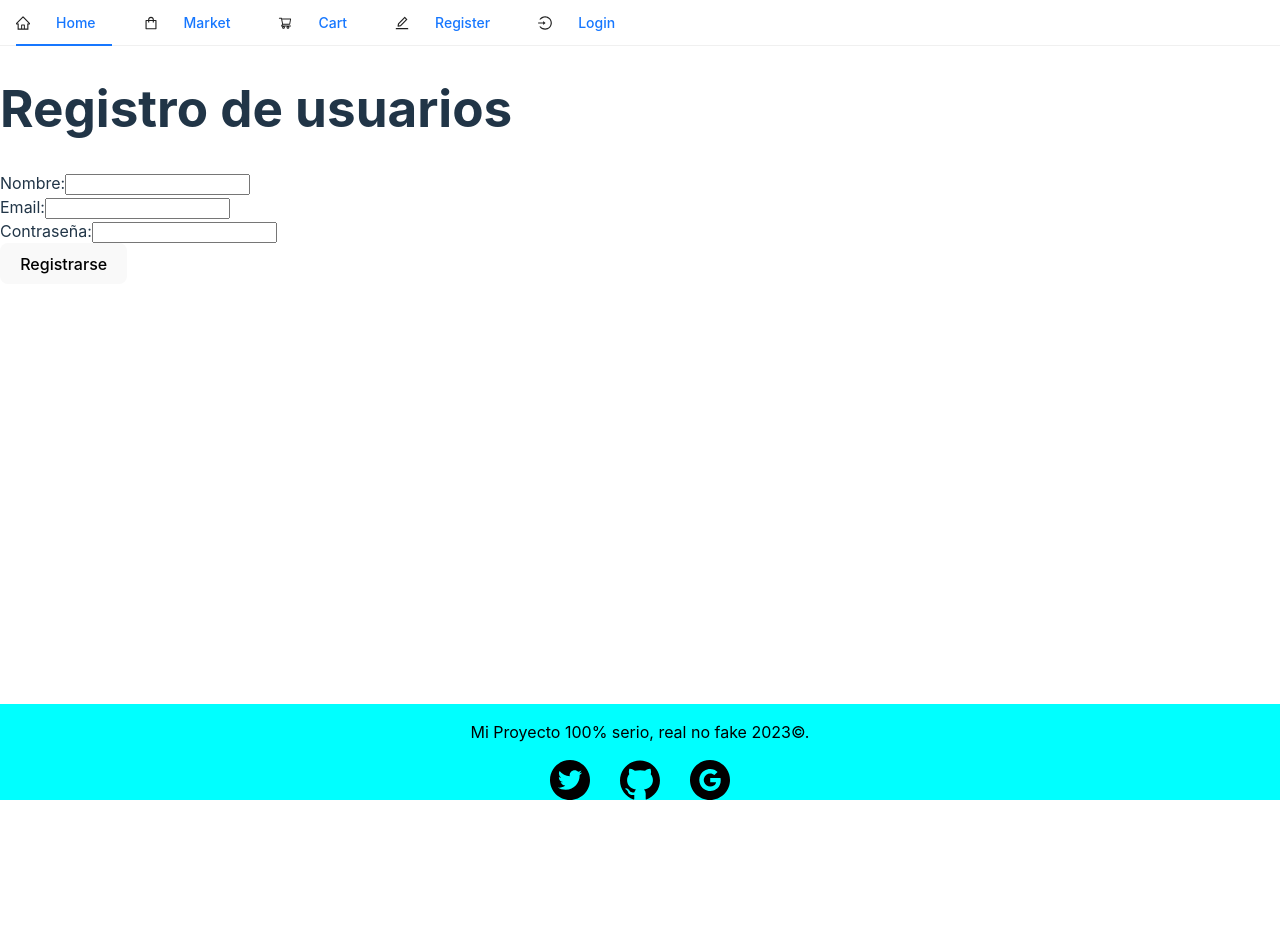
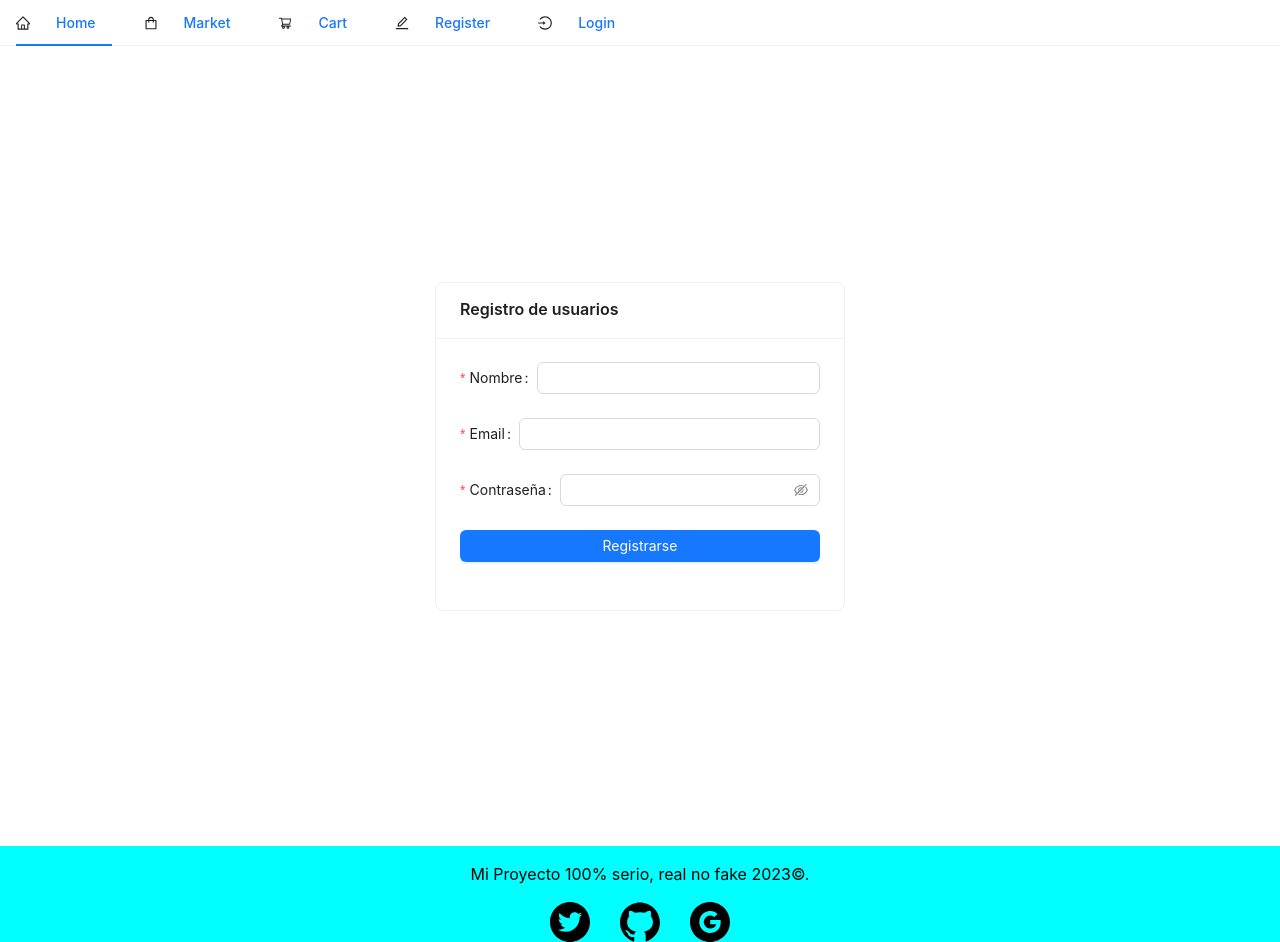
Before and after one commit to valenti94br/Complet-e-commerce, a React (Vite) app: page /register in a window 1280 px wide. Before the commit the page ends 800 px from the top, so only its background shows below. Built offline with nearby package versions, Linux system fonts and the light colour scheme; no server answers.

Commit message:
todo funcionando, quedan las pijadas

```diff
--- a/src/components/Login/Login.jsx
+++ b/src/components/Login/Login.jsx
@@ -1,65 +1,57 @@
 
 import React, { useState, useContext } from 'react';
 import { UserContext } from '../../context/UserContext/UserState';
-import { useNavigate } from 'react-router-dom'; // Importamos useNavigate
+import { useNavigate } from 'react-router-dom';
+import { Form, Input, Button, Card } from 'antd';
+import './Login.scss';
 
-// Definimos el componente Login
-function Login() {
-  // Utilizamos el hook useContext para tener acceso al UserContext
+const Login = () => {
   const { login } = useContext(UserContext);
-
-  // Creamos estados locales para el email y la contraseña con los hooks useState
   const [email, setEmail] = useState('');
   const [password, setPassword] = useState('');
-
-  // Creamos una instancia de navigate
   const navigate = useNavigate();
 
-  // Esta función se activa cada vez que el valor del campo de email cambia
   const handleEmailChange = (event) => {
     setEmail(event.target.value);
   };
 
-  // Esta función se activa cada vez que el valor del campo de contraseña cambia
   const handlePasswordChange = (event) => {
     setPassword(event.target.value);
   };
 
-  // Esta función se activa cuando se envía el formulario
-  const handleSubmit = async (event) => {
-    // Previene la recarga de la página al enviar el formulario
-    event.preventDefault();
+  const handleSubmit = async (values) => {
     try {
-      // Llama a la función login del UserContext pasando el email y la contraseña
-      await login({ email, password });
-      // Aquí manejaríamos el inicio de sesión exitoso
-      navigate('/profile'); // Navegamos a la página de perfil después del inicio de sesión exitoso
+      await login({ email: values.email, password: values.password });
+      navigate('/profile');
     } catch (error) {
       console.error(error);
-      // Aquí manejaríamos los errores en el inicio de sesión
     }
   };
 
-  // Renderizamos el formulario de inicio de sesión
   return (
-    <div>
-      <h2>Iniciar sesión</h2>
-      <form onSubmit={handleSubmit}>
-        <label>
-          Email:
-          <input type="text" value={email} onChange={handleEmailChange} />
-        </label>
-        <br />
-        <label>
-          Contraseña:
-          <input type="password" value={password} onChange={handlePasswordChange} />
-        </label>
-        <br />
-        <button type="submit">Iniciar sesión</button>
-      </form>
+    <div className="login-container">
+      <Card className="login-card">
+        <h2 className="login-title">Iniciar sesión</h2>
+        <Form className="login-form" onFinish={handleSubmit}>
+          <Form.Item label="Email" name="email" rules={[{ required: true, message: '¡Por favor ingresa tu email!' }]}>
+            <Input type="text" value={email} onChange={handleEmailChange} />
+          </Form.Item>
+          <Form.Item
+            label="Contraseña"
+            name="password"
+            rules={[{ required: true, message: '¡Por favor ingresa tu contraseña!' }]}
+          >
+            <Input.Password value={password} onChange={handlePasswordChange} />
+          </Form.Item>
+          <Form.Item>
+            <Button type="primary" htmlType="submit" className="login-form-button">
+              Iniciar sesión
+            </Button>
+          </Form.Item>
+        </Form>
+      </Card>
     </div>
   );
-}
+};
 
-// Exportamos el componente Login
 export default Login;
--- /dev/null
+++ b/src/components/Login/Login.scss
@@ -0,0 +1,19 @@
+.login-container {
+    display: flex;
+    justify-content: center;
+    align-items: center;
+    height: 100vh;
+  }
+
+  .login-card {
+    width: 300px;
+    background-color: white; /* Agrega esta línea para establecer el fondo blanco */
+  }
+
+  .login-form {
+    margin-top: 20px;
+  }
+
+  .login-form-button {
+    width: 100%;
+  }
--- a/src/components/Register/Register.jsx
+++ b/src/components/Register/Register.jsx
@@ -1,97 +1,83 @@
 
 import React, { useState } from 'react';
-import axios from 'axios'; // Para hacer llamadas API
-import { useNavigate } from 'react-router-dom'; // Para la navegación entre rutas
+import axios from 'axios';
+import { useNavigate } from 'react-router-dom';
+import { Card, Form, Input, Button } from 'antd';
+import './Register.scss';
 
-// Definimos el componente Register
 const Register = () => {
-  // Usamos useState para crear estados locales para el nombre, el email y la contraseña
   const [formData, setFormData] = useState({
     name: '',
     email: '',
     password: '',
   });
 
-  // Desestructuramos el estado del formulario para extraer el nombre, el email y la contraseña
   const { name, email, password } = formData;
 
-  // Esta función se ejecuta cada vez que se cambia el valor de uno de los campos del formulario
   const onChange = (e) =>
     setFormData({ ...formData, [e.target.name]: e.target.value });
 
-  // Esta función se ejecuta cuando se envía el formulario
-  const onSubmit = async (e) => {
-    e.preventDefault(); // Evitamos que la página se recargue
-
+  const onSubmit = async (values) => {
     try {
-      // Definimos la configuración para la llamada API
       const config = {
         headers: {
           'Content-Type': 'application/json',
         },
       };
 
-      // Creamos el cuerpo de la petición convirtiendo los datos del formulario a formato JSON
-      const body = JSON.stringify({ name, email, password });
-
-      // Hacemos una petición POST para registrar el usuario
       const response = await axios.post(
         'http://localhost:8080/users/createUser',
-        body,
+        values,
         config
       );
 
       console.log('Usuario registrado exitosamente', response.data);
-      navigate('/login'); // Redirigimos al usuario a la página de login
+      navigate('/login');
     } catch (err) {
       console.error('Error al registrar el usuario', err.response.data);
     }
   };
 
-  // Creamos una instancia de la función navigate
   const navigate = useNavigate();
 
-  // Renderizamos el formulario de registro
   return (
-    <div>
-      <h1>Registro de usuarios</h1>
-      <form onSubmit={(e) => onSubmit(e)}>
-        <div>
-          <label htmlFor="name">Nombre:</label>
-          <input
-            type="text"
+    <div className="register-container">
+      <Card className="register-card" title="Registro de usuarios">
+        <Form onFinish={onSubmit}>
+          <Form.Item
+            label="Nombre"
             name="name"
-            value={name}
-            onChange={(e) => onChange(e)}
-            required
-          />
-        </div>
-        <div>
-          <label htmlFor="email">Email:</label>
-          <input
-            type="email"
+            rules={[{ required: true, message: 'Por favor ingresa tu nombre' }]}
+          >
+            <Input value={name} onChange={onChange} />
+          </Form.Item>
+          <Form.Item
+            label="Email"
             name="email"
-            value={email}
-            onChange={(e) => onChange(e)}
-            required
-          />
-        </div>
-        <div>
-          <label htmlFor="password">Contraseña:</label>
-          <input
-            type="password"
+            rules={[{ required: true, message: 'Por favor ingresa tu email' }]}
+          >
+            <Input type="email" value={email} onChange={onChange} />
+          </Form.Item>
+          <Form.Item
+            label="Contraseña"
             name="password"
-            value={password}
-            onChange={(e) => onChange(e)}
-            minLength="6"
-            required
-          />
-        </div>
-        <button type="submit">Registrarse</button>
-      </form>
+            rules={[{ required: true, message: 'Por favor ingresa tu contraseña' }]}
+          >
+            <Input.Password value={password} onChange={onChange} />
+          </Form.Item>
+          <Form.Item>
+            <Button
+              type="primary"
+              htmlType="submit"
+              className="register-form-button"
+            >
+              Registrarse
+            </Button>
+          </Form.Item>
+        </Form>
+      </Card>
     </div>
   );
 };
 
-// Exportamos el componente Register
 export default Register;
--- /dev/null
+++ b/src/components/Register/Register.scss
@@ -0,0 +1,18 @@
+.register-container {
+    display: flex;
+    justify-content: center;
+    align-items: center;
+    height: 100vh;
+  }
+
+  .register-card {
+    width: fit-content;
+  }
+
+  .register-form {
+    width: 300px;
+  }
+
+  .register-form-button {
+    width: 100%;
+  }
```
